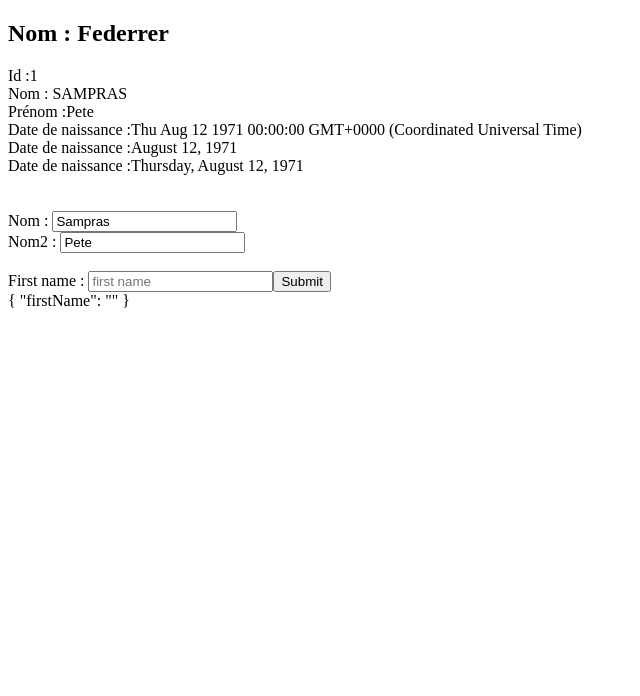
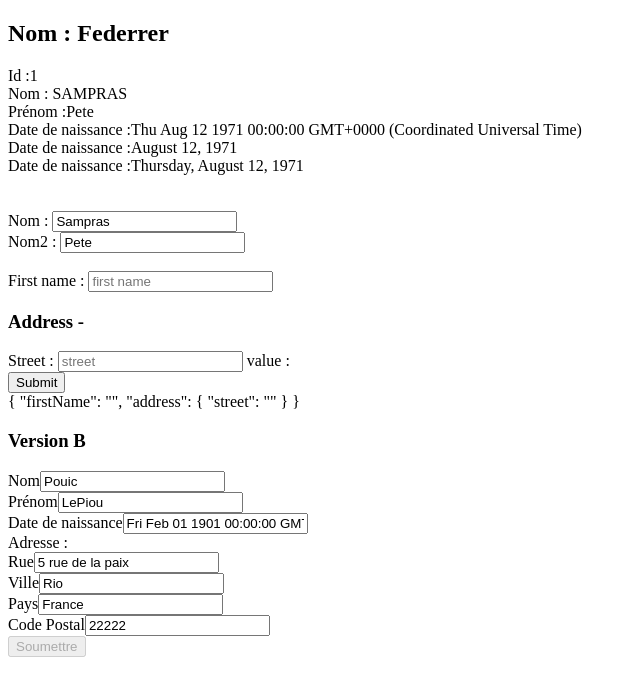
Before and after one commit to gaelschenck/B3-Angular-exercice, an Angular app: page / in a window 1280 px wide. Shown: the top 696 px of the page, without its empty margins (0-640 px from the left). Built offline with nearby package versions, Linux system fonts and the light colour scheme.

Commit message:
reactiv form version B

```diff
--- /dev/null
+++ b/src/app/Model/address.ts
@@ -0,0 +1,6 @@
+export class Address {
+    public street='';
+    public city='';
+    public state='';
+    public zip='';
+}
--- a/src/app/components/tennis-players/tennis-players.component.html
+++ b/src/app/components/tennis-players/tennis-players.component.html
@@ -24,6 +24,50 @@
     <label>First name :
         <input placeholder="first name" formControlName="firstName">
     </label>
+
+        <!-- Amélioration des Reactivforms -->
+<div formGroupName="address">
+    <h3>Address - </h3>
+    <label> Street : <input placeholder="street" formControlName="street"> value : </label>
+</div>
+
+
     <button type="submit" [disabled]="!playerForm.valid">Submit</button>
 </form>
 <div>{{ playerForm.value | json }}</div>
+
+<!-- Reactiv forms 2 -->
+ <h3>Version B</h3>
+<form [formGroup]="playerbForm" (ngSubmit)="onSubmitb()">
+    <div>
+        <label for="name">Nom</label>
+        <input id="name" formControlName="name">
+    </div>
+    <div>
+        <label for="firstName">Prénom</label>
+        <input id="firstName" formControlName="firstName">
+    </div>
+    <div>
+        <label for="birthDate">Date de naissance</label>
+        <input id="birthDate" formControlName="birthDate">
+    </div>
+    <div formGroupName="Address">Adresse :
+        <div>
+            <label for="street">Rue</label>
+            <input id="street" formControlName="street">
+        </div>
+        <div>
+            <label for="city">Ville</label>
+            <input id="city" formControlName="city">
+        </div>
+        <div>
+            <label for="state">Pays</label>
+            <input id="state" formControlName="state">
+        </div>
+        <div>
+            <label for="zip">Code Postal</label>
+            <input id="zip" formControlName="zip">
+        </div>
+    </div>
+    <button type="submit" [disabled]="playerbForm.valid">Soumettre</button>
+</form>
--- a/src/app/components/tennis-players/tennis-players.component.ts
+++ b/src/app/components/tennis-players/tennis-players.component.ts
@@ -2,15 +2,17 @@
 import { TennisPlayers } from '../../Model/tennis-players';
 import { CommonModule } from '@angular/common';
 import { MydateFormatPipe } from '../../Helpers/mydate-format.pipe';
-import { FormControl, FormGroup, FormsModule } from '@angular/forms';
+import { FormBuilder, FormControl, FormGroup, FormsModule } from '@angular/forms';
 import { ReactiveFormsModule } from '@angular/forms';
+import { Address } from '../../Model/address';
+
 
 
 
 @Component({
   selector: 'app-tennis-players',
   standalone: true,
-  imports: [CommonModule, MydateFormatPipe, FormsModule,ReactiveFormsModule],
+  imports: [CommonModule, MydateFormatPipe, FormsModule, ReactiveFormsModule],
   templateUrl: './tennis-players.component.html',
   styleUrl: './tennis-players.component.scss'
 })
@@ -23,14 +25,60 @@
     name: "Sampras",
     firstName: "Pete",
     birthDate:new Date(1971, 7, 12),
+    address: new Address()
   };
   // Partie Form
   playerForm = new FormGroup({
-    firstName: new FormControl('')
+    firstName: new FormControl(''),
+    address: new FormGroup({
+      street: new FormControl('')
+    })
   });
-
   onSubmit() {
     console.log(this.playerForm.value);
   };
+  playerbForm: FormGroup;
+  constructor(private fb:FormBuilder){
+    this.playerbForm = this.fb.group({
+      name: [''],
+      firstName:[''],
+      birthDate:[''],
+      Address: this.fb.group({
+        street: [''],
+        city: [''],
+        state: [''],
+        zip: [''],
+      })
+
+    });
+  }
+  ngOnInit(){
+    this.playerbForm.setValue({
+      name:'Pouic',
+      firstName: 'LePiou',
+      birthDate:new Date(1,1,1),
+      Address: {
+        street:'5 rue de la paix',
+        city : 'Rio',
+        state : 'France',
+        zip: '22222'
+      }
+    })
+    console.log(this.playerbForm.value);
+  }
+  onSubmitb(){
+    if(this.playerbForm.valid){
+      console.log(this.playerbForm.value);
+    }
+  }
+  get name() {return this.playerbForm.get('name');}
+  get firstName() {return this.playerbForm.get('firstName');}
+  get birthDate() {return this.playerbForm.get('birthDate');}
+  get street() {return this.playerbForm.get('street');}
+  get city() {return this.playerbForm.get('city');}
+  get address() {return this.playerbForm.get('Address');}
+  get state() {return this.playerbForm.get('state');}
+  get zip() {return this.playerbForm.get('zip');}
+
 
 }
```
Also changed, not shown: src/app/Model/tennis-players.ts (+14 -4 lines), 1 other file (tests, documents, lock files or other folders).
